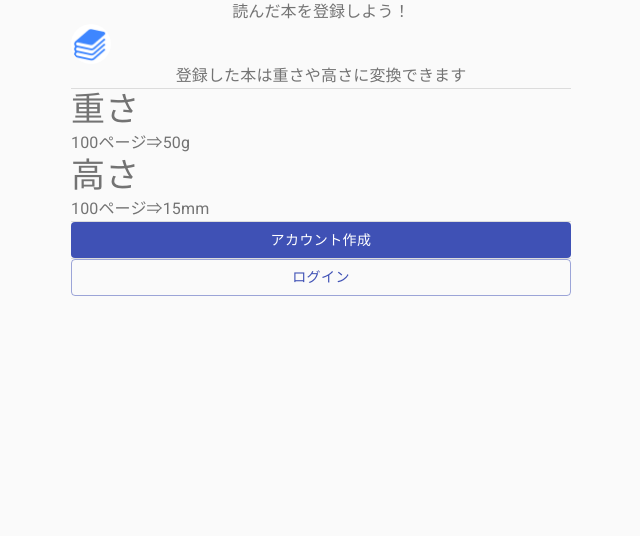
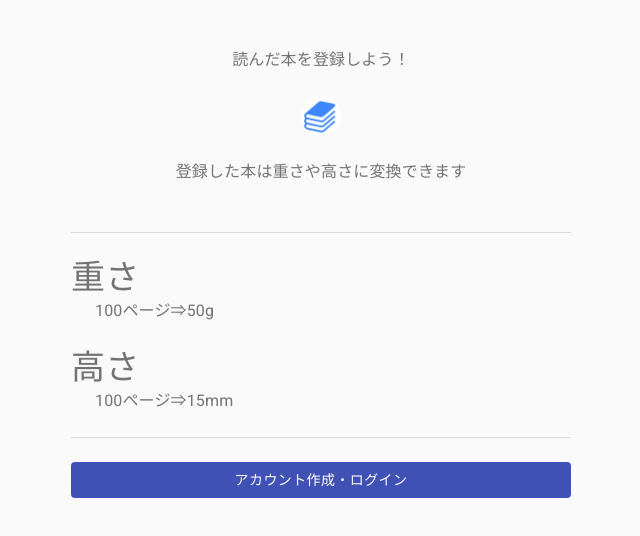
Before and after one commit to swallow-enginer/book, a Next.js app: page /home in a window 1280 px wide. Shown: the top 536 px of the page, without its empty margins (319-959 px from the left). Built offline with nearby package versions, Linux system fonts and the light colour scheme.

Commit message:
画像追加前

```diff
--- a/pages/api/login.jsx
+++ b/pages/api/login.jsx
@@ -1,8 +1,24 @@
 import auth0 from '~//src/lib/auth0/auth0';
 
+
+
 export default async function login(req, res) {
+  var option = {
+    authParams: {
+      login_hint: "signUp",
+      ui_locales: 'nl',
+      scope: 'some other scope',
+      foo: 'bar',
+      display: 'signUp',
+    },
+    getState: (req) => {
+      return {
+        redirectTo: '/other-url'
+      };
+    }
+  }
   try {
-    await auth0.handleLogin(req, res);
+    await auth0.handleLogin(req, res, option);
   } catch (error) {
     console.error(error);
     res.status(error.status || 500).end(error.message);
--- a/pages/home.jsx
+++ b/pages/home.jsx
@@ -3,19 +3,44 @@ import Box from '@material-ui/core/Box';
 import Button from '@material-ui/core/Button';
 import Divider from '@material-ui/core/Divider';
 import Avatar from '@material-ui/core/Avatar';
+import { makeStyles } from '@material-ui/core';
+import { useRouter } from 'next/router';
 import AppConst from "~/src/lib/appConst";
 
 const home = function Home() {
+  const router = useRouter();
+  const useStyles = makeStyles((theme) => ({
+    root: {
+      marginTop: theme.spacing(3),
+      "& > *" : {marginBottom: theme.spacing(3)}
+    },
+    avatar_root: {
+      marginLeft: "auto",
+      marginRight: "auto",
+    },
+  }));
+
+  const classes = useStyles();
+
   const compProps = {
     root : {
       display:"flex",
       flexDirection: "column",
       m:"auto",
-      width: "500px"
+      width: "500px",
+      className: classes.root,
+    },
+
+    box_intro: {
+      className: classes.root,
+      textAlign:"center",
     },
 
     avatar : {
       src : "/book.png",
+      classes: {
+        root:classes.avatar_root
+      }
     },
 
     subTitle : {
@@ -31,35 +56,37 @@ const home = function Home() {
       variant: "contained",
       color: "primary",
       disableElevation: true,
+      onClick: () => router.push(AppConst.API.LOGIN),
     },
     loginButton: {
       variant: "outlined",
       color: "primary",
+      onClick: () => router.push(AppConst.API.LOGIN),
     },
   }
   return (
       <Box {...compProps.root}>
-        <Box textAlign="center">
+        <Box {...compProps.box_intro}>
           <Typography {...compProps.text}>読んだ本を登録しよう！</Typography>
-          <Box><Avatar {...compProps.avatar} /></Box>
+          <Avatar {...compProps.avatar} />
           <Typography {...compProps.text}>登録した本は重さや高さに変換できます</Typography>
         </Box>
-        <Divider />
+
+        <Box><Divider/></Box>
+
         <Box>
           <Typography {...compProps.subTitle}y>重さ</Typography>
-          <Typography {...compProps.text}>100ページ⇒{AppConst.PER_PAGE.WEIGHT * 100}g</Typography>
-
-          <Typography {...compProps.subTitle}>高さ</Typography>
-          <Typography {...compProps.text}>100ページ⇒{AppConst.PER_PAGE.HEIGHT * 100}mm</Typography>
+          <Box pl={3}><Typography {...compProps.text}>100ページ⇒{AppConst.PER_PAGE.WEIGHT * 100}g</Typography></Box>
         </Box>
 
-        <Divider />
+        <Box>
+          <Typography {...compProps.subTitle}>高さ</Typography>
+          <Box pl={3}><Typography {...compProps.text}>100ページ⇒{AppConst.PER_PAGE.HEIGHT * 100}mm</Typography></Box>
+        </Box>
 
-        <Button {...compProps.signUpButton}>アカウント作成</Button>
+        <Divider/>
 
-        <Divider />
-
-        <Button {...compProps.loginButton}>ログイン</Button>
+        <Button {...compProps.signUpButton}>アカウント作成・ログイン</Button>
       </Box>
 
   )
--- a/src/lib/appConst.jsx
+++ b/src/lib/appConst.jsx
@@ -17,6 +17,7 @@ export default Object.freeze({
   API: {
     BOOK : "/api/book",
     USER : "/api/user",
+    LOGIN : "/api/login",
     AMAZON_BOOK      : "https://www.googleapis.com/books/v1/volumes",
   },
 
```
Also changed, not shown: public/app.png (added).
